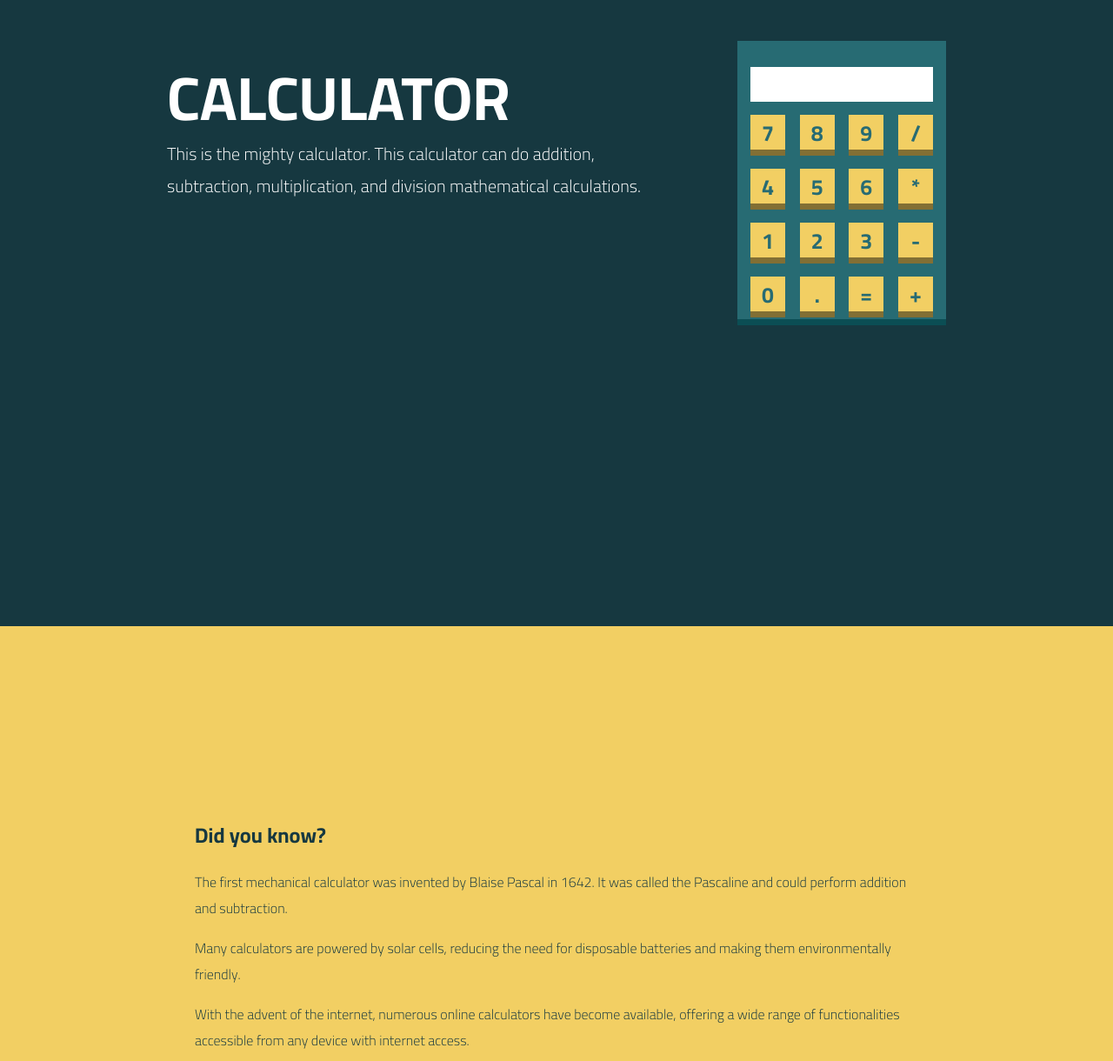
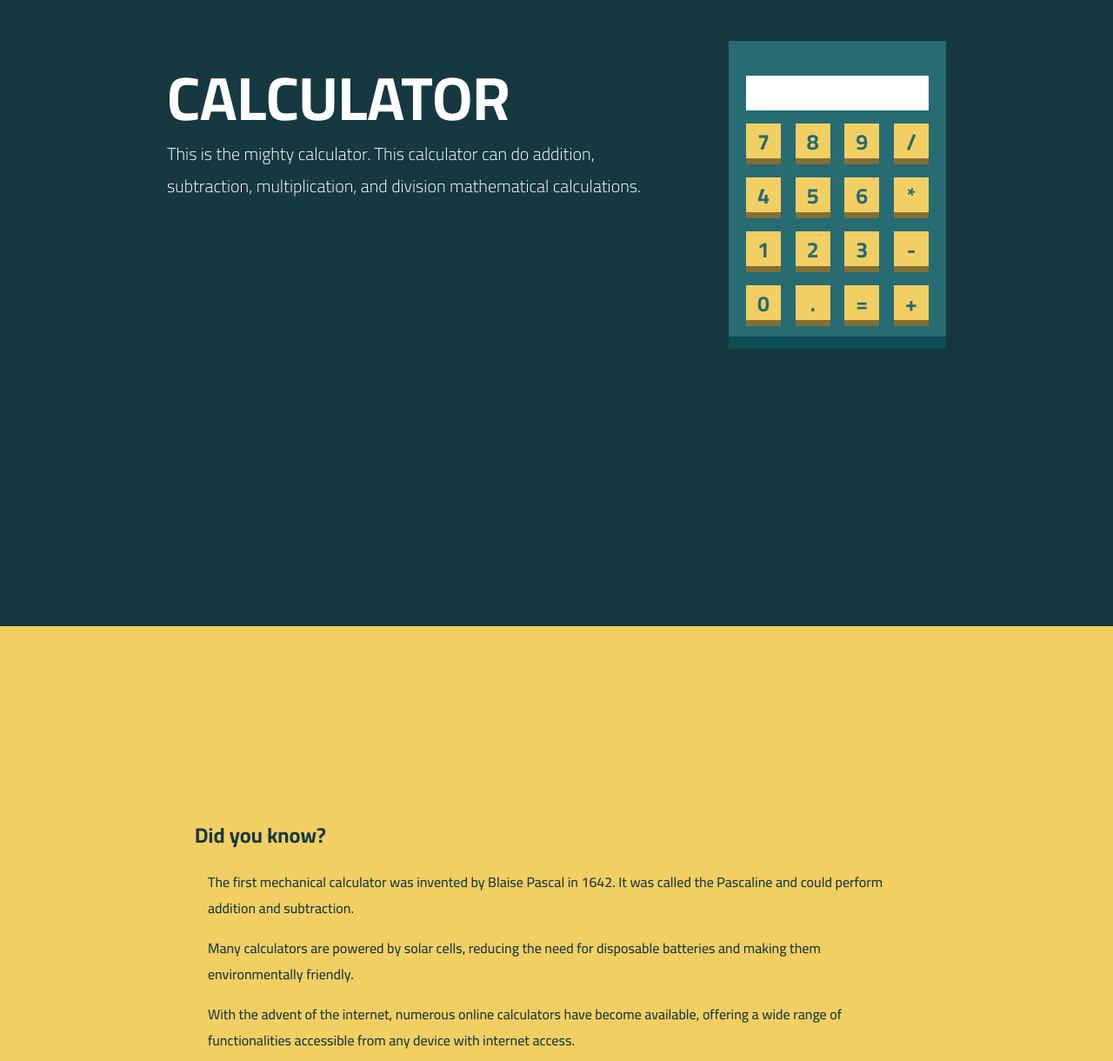
Before and after one commit to aymanema18/calculator, a plain HTML site: page index.html in a window 1280 px wide. Shown: the part 80-1300 px from the top of the page at 87% size. Drawn offline with Linux system fonts and the light colour scheme.

Commit message:
Resize calculator and change sec2 font weight

```diff
--- a/index.html
+++ b/index.html
@@ -49,7 +49,7 @@
     </div>
     <div id="about" class="section-3">
         <div class="sec3-container">
-            <p>About us</p>
+            <h3>About us</h3>
             <p>Welcome to SimpleCalc, your go-to destination for quick and easy calculations!</p>
             <p>At SimpleCalc, we believe that everyone should have access to a reliable and user-friendly calculator for their everyday needs. Whether you're balancing your budget, figuring out a tip at a restaurant, or solving a basic math problem, our calculator is here to help.</p>
             <p>Our mission is to provide a straightforward and intuitive online calculator that anyone can use, regardless of their mathematical expertise. We understand that not everyone is a math whiz, so we've designed our calculator with simplicity in mind.</p>
--- a/styles.css
+++ b/styles.css
@@ -75,9 +75,9 @@ h1 {
     flex-direction: column;
     justify-content: space-evenly;
     align-items: center;
-    padding: 30px 15px;
+    padding: 40px 20px;
     gap: 15px;
-    box-shadow: 0 7px #0b4e54;
+    box-shadow: 0 14px #0b4e54;
 }
 
 .calculator input {
@@ -133,7 +133,8 @@ button, .calculator input {
 }
 
 .sec2-container p {
-    font-weight: 300;
+    font-weight: 500;
+    padding-left: 15px;
 }
 
 .section-3 {
```
